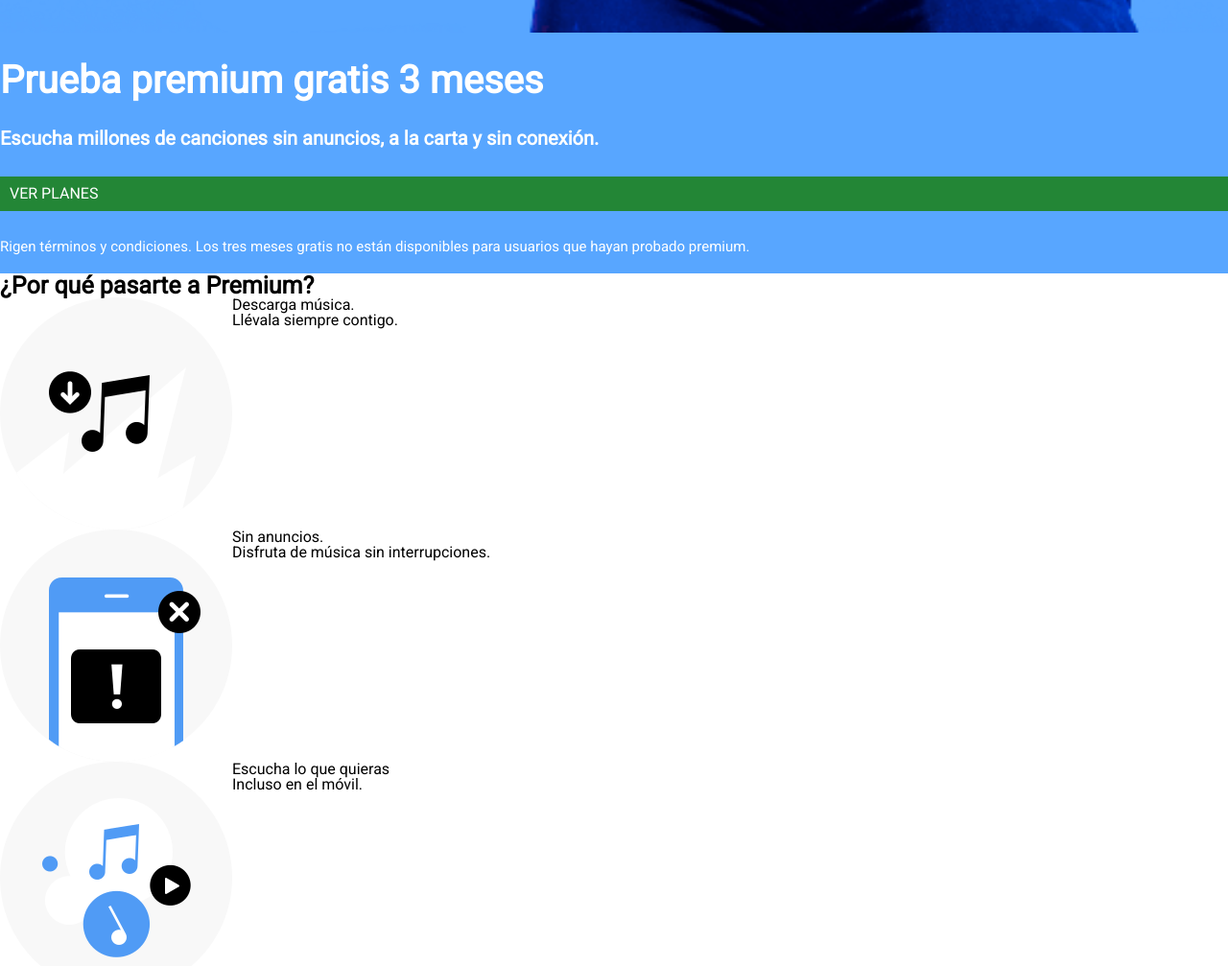
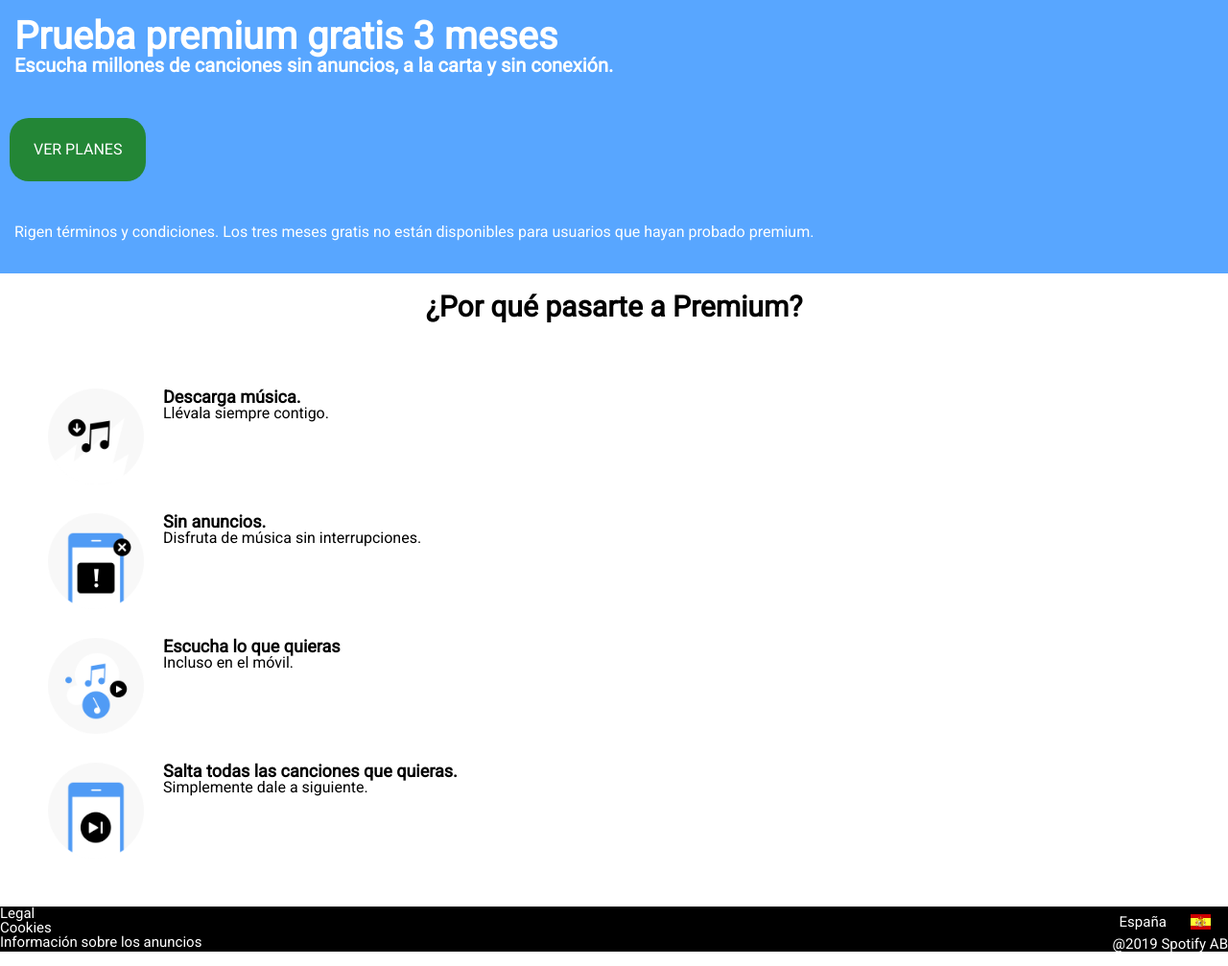
Before and after one commit to Adalab/promo-R-module-1-15-pair-spotify-Laura-Alicia, a plain HTML site: page index.html in a window 1280 px wide. Shown: the part 145-1152 px from the top of the page at 96% size. Drawn offline with Linux system fonts and the light colour scheme.

Commit message:
add first and second section

```diff
--- a/index.html
+++ b/index.html
@@ -25,9 +25,13 @@
     </header>
 
     <section class="first-section">
-        <img class="first-section_img" src="./images/premium_dancer-cabecera.png" alt="Chica bailando">
+        <div class="first-section_div1">
+            <img class="first-section_img" src="./images/premium_dancer-cabecera.png" alt="Chica bailando">
+        </div>
+        <div class="first-section_div2">
         <h1 class="first-section_h1">Prueba premium gratis 3 meses</h1>
         <p class="first-section_subtitle">Escucha millones de canciones sin anuncios, a la carta y sin conexión.</p>
+        </div>
         <div class="first-section_button">VER PLANES</div>
         <p class="first-section_note">Rigen términos y condiciones. Los tres meses gratis no están disponibles para usuarios que hayan probado premium.</p>
     </section>
@@ -38,36 +42,36 @@
                 <article class="second-section_article">
                     <img class="second-section_img"src="./images/benefit-1.png" alt="nota musical">
                     <div class="article_text">
-                        <p>Descarga música.<p>
+                        <p class="bold-text">Descarga música.<p>
                         <p>Llévala siempre contigo.<p>
                     </div>
                 </article>
                 <article class="second-section_article">
                     <img class="second-section_img"src="./images/benefit-2.png" alt="teléfono móvil sin anuncios">
                     <div class="article_text">
-                        <p>Sin anuncios.<p>
+                        <p class="bold-text">Sin anuncios.<p>
                         <p>Disfruta de música sin interrupciones.<p>
                     </div>
                 </article>
                 <article class="second-section_article">
                     <img class="second-section_img"src="./images/benefit-3.png" alt="notas musicales con un play">
                     <div class="article_text">
-                        <p>Escucha lo que quieras<p>
+                        <p class="bold-text">Escucha lo que quieras<p>
                         <p>Incluso en el móvil.<p>
                     </div>
                 </article>
                 <article class="second-section_article">
                     <img class="second-section_img"src="./images/benefit-4.png" alt="móvil con un play">
                     <div class="article_text">
-                        <p>Salta todas las canciones que quieras.<p>
+                        <p class="bold-text">Salta todas las canciones que quieras.<p>
                         <p>Simplemente dale a siguiente.<p>
                     </div>
                 </article>
-
         </div>
     </section>
 
     <footer class="footer">
+       <div class="footer_div1">
         <nav>
             <ul>
                 <li>Legal</li>
@@ -75,10 +79,11 @@
                 <li>Información sobre los anuncios</li>
             </ul>
         </nav>
-        <div>
-            <div>
+      </div>
+        <div class="footer_div2">
+            <div class="footer_right">
                 <p>España</p>
-                <img></img>
+                <img class="footer-img_es" src="./images/es.svg"></img>
             </div>
             <div>
                 <p>@2019 Spotify AB</p>
--- a/style/main.css
+++ b/style/main.css
@@ -4,13 +4,6 @@
 html {
     font-family: 'Roboto', sans-serif;
 }
-
-/*1.1*/
-
-.header {  background: blue}
-/* .first-section { border: solid 3px red; background: blue} */
-.second-section {  background: blue}
-.footer {  background: blue}
 
 /*Header*/
 .header{
@@ -43,11 +36,20 @@ html {
     justify-content: end;
     flex-direction: column;
     gap: 30px;
+    align-items: flex-start; /*ponerlo en el padre*/
 }
+.first-section_div1{
+    display: none;
+}
+.first-section_div2{
+    justify-content: end;
+    flex-direction: column;
+    padding: 15px;
+}
+
 /*Está oculto*/
 .first-section-img {
-    display: none;
-    height: 100%; /*ojito*/
+    height: 10%;
 }
 /*End of hidden*/
 .first-section_h1 {
@@ -59,16 +61,20 @@ html {
     color: white;
     font-size: 20px;
     font-weight: bold;
+
 }
 .first-section_button{ /*TODO:[valdenebro] buscar en el video de ayer*/
     color: white;
     background-color: #238636;
-    padding: 10px;
+    padding: 25px;
+    margin-left: 10px;
+    border-radius: 20px;
 }
 .first-section_note{
     color:white;
-    font-size: 15px;
+    font-size: 16px;
     margin-bottom: 20px;
+    padding: 15px;
 }
 
 /*End of first section/
@@ -80,21 +86,60 @@ html {
 .second-section_h2{
     color: black;
     font-weight: bold;
-    font-size: 25px;
+    font-size: 30px;
+    margin-bottom: 20px;
+    margin-top: 20px;
+    text-align: center;
 }
 .second-section_container {
     display: flex;
     flex-direction: column;
+    gap: 30px;
+    padding: 50px;
+
 }
 
 .second-section_article {
     display: flex;
+    gap: 20px;
 }
 
 .second-section_img {
-    font-size: 10px;
-}/*??*/
+    width: 100px;
+}
+.bold-text {
+    font-weight: bold;
+    font-size: 18px;
+}
 
+/*End of second section*/
+
+/*Footer*/
+.footer {
+    background-color: var(--black-background);
+    color: white;
+    font-size: 15px;
+    display: flex;
+    justify-content: space-between;
+}
+
+.footer_div1 {
+
+}
+
+.footer_div2 {
+
+}
+.footer_right{
+    display: flex;
+    justify-content: space-around;
+    align-items: center;
+}
+.footer-img_es{
+    transform: scale(0.5);
+}
+
+/*End of footer*/
 /*Media queries*/
 @media all and (min-width: 480px) {
 
```
